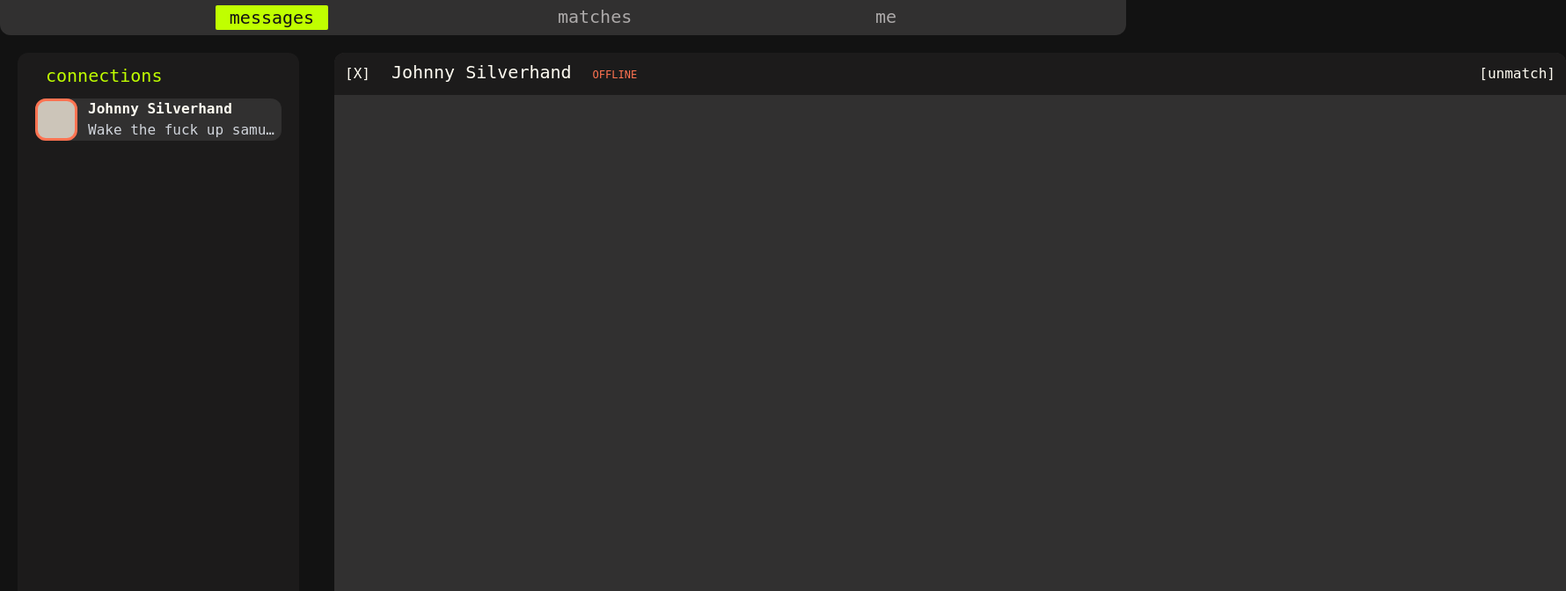
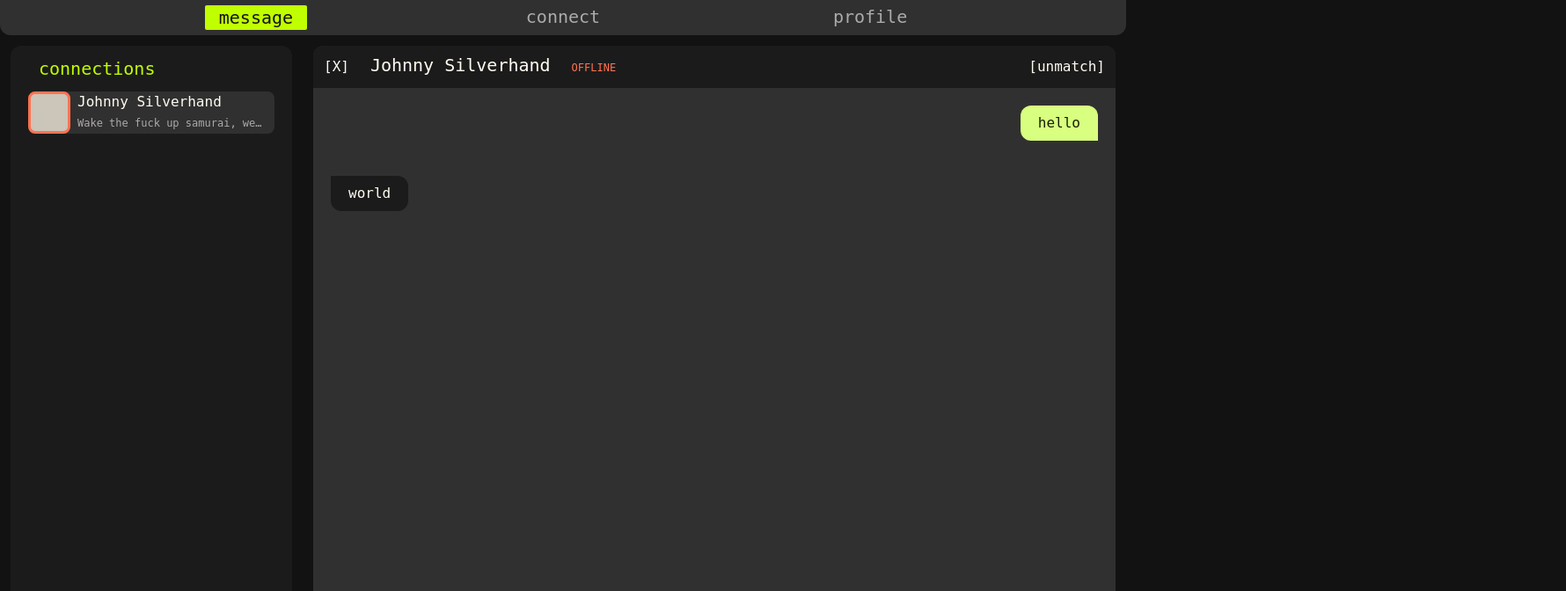
Before and after one commit to imranshiundu/MatchMe, a React (Vite) app in the folder frontend/: page /messages in a window 1280 px wide. Shown: the top 672 px of the page at 88% size, 1780 px wide, since content can reach past the window. Built offline with nearby package versions, Linux system fonts and the light colour scheme.

Commit message:
feature: frontend messaging visual

```diff
--- /dev/null
+++ b/frontend/src/components/chat/ChatBubble.tsx
@@ -0,0 +1,9 @@
+function ChatBubble({message, fromSender}) {
+    return (
+        <div
+            className={`${fromSender ? 'max-w-1/2 bg-[#D8FF80] text-[#141F00] ml-auto mr-5 my-5 px-5 py-2 rounded-xl rounded-br-none' : 'max-w-1/2 bg-[#1c1b1b] mr-auto ml-5 my-5 px-5 py-2 rounded-xl rounded-tl-none'}`}
+        >{message}</div>
+    )
+}
+
+export default ChatBubble;
--- a/frontend/src/components/chat/ChatView.tsx
+++ b/frontend/src/components/chat/ChatView.tsx
@@ -1,13 +1,18 @@
+import ChatBubble from '../chat/ChatBubble.tsx'
+
 function ChatView({connectionName, isOnline}) {
     return (
-        <div className={'flex flex-col bg-[#313030] rounded-xl min-w-350 min-h-210 ml-10 mt-5'}>
+        <div className={'flex flex-col bg-[#313030] rounded-xl w-full h-full'}>
             <header className={'bg-[#1C1B1B] rounded-t-xl h-12 py-2'}>
                 <button className={'px-3 py-1 inline hover:text-[#CCC5B9] cursor-pointer'}>[X]</button>
                 <p className={'px-3 py-1 text-xl inline'}>{connectionName}</p>
                 <p className={`px-3 inline text-xs ${isOnline ? "text-[#eaffb8]" : "text-[#ff7351]"}`}>{isOnline ? 'ONLINE' : 'OFFLINE'}</p>
                 <button className={'px-3 py-1 inline float-right cursor-pointer hover:text-[#ff7351]'}>[unmatch]</button>
             </header>
-            <div className={'flex-1'}></div>
+            <div className={'flex-1 flex flex-col'}>
+                    <ChatBubble message={'hello'} fromSender={true}/>
+                    <ChatBubble message={'world'} fromSender={false}/>
+            </div>
             <footer className={'bg-[#1C1B1B] rounded-b-xl h-15 flex justify-center'}>
                 <div className={'bg-[#403D39] rounded-xl h-10 mt-3'}>
                     <input type={'text'} className={'bg-[#403D39] ml-3 mt-2 w-200 outline-none'} placeholder={'write your message here'}/>
--- a/frontend/src/components/chat/ConnectionCard.tsx
+++ b/frontend/src/components/chat/ConnectionCard.tsx
@@ -1,10 +1,10 @@
 function ConnectionCard({connectionName, recentMessage, isOnline}) {
     return (
-        <div className={'bg-[#313030] rounded-xl flex max-w-80 cursor-pointer hover:bg-[#474646] mt-3 transition-color duration-150'}>
-            <div className={`h-12 w-12 bg-[#CCC5B9] border-3 ${isOnline ? "border-[#eaffb8]" : "border-[#ff7351]"} rounded-xl inline-block`}/>
-            <div className={'flex flex-col flex-1 ml-3 min-w-0'}>
-                <p className={'font-bold'}>{connectionName}</p>
-                <p className={'text-gray-300 truncate'}>{recentMessage}</p>
+        <div className={'bg-[#313030] rounded-lg flex max-w-80 cursor-pointer hover:bg-[#474646] mt-3 transition-color duration-150'}>
+            <div className={`h-12 w-12 bg-[#CCC5B9] border-3 ${isOnline ? "border-[#eaffb8]" : "border-[#ff7351]"} rounded-lg inline-block`}/>
+            <div className={'flex flex-col flex-1 ml-2 mr-2 min-w-0 gap-1'}>
+                <p className={''}>{connectionName}</p>
+                <p className={'text-[#adaaaa] text-xs truncate'}>{recentMessage}</p>
             </div>
         </div>
     )
--- a/frontend/src/components/layout/Header.tsx
+++ b/frontend/src/components/layout/Header.tsx
@@ -3,9 +3,9 @@ import { NavLink } from 'react-router-dom'
 function Header () {
     return (
         <header className='flex h-10 justify-evenly items-center bg-[#313030] text-[#adaaaa] rounded-b-xl text-xl'>
-            <NavLink to="/messages" className={({isActive})=> isActive ? 'bg-[#C0FF00] text-[#121212] px-4 rounded-xs':'hover:bg-[#474646] hover:border-[#C0FF00] border-b-3 border-transparent px-4 transition-all duration-150 rounded-xs'}>messages</NavLink>
-            <NavLink to="/dashboard" className={({isActive})=> isActive ? 'bg-[#C0FF00] text-[#121212] px-4 rounded-xs':'hover:bg-[#474646] hover:border-[#C0FF00] border-b-3 border-transparent px-4 transition-all duration-150 rounded-xs'}>matches</NavLink>
-            <NavLink to="/profile" className={({isActive})=> isActive ? 'bg-[#C0FF00] text-[#121212] px-4 rounded-xs':'hover:bg-[#474646] hover:border-[#C0FF00] border-b-3 border-transparent px-4 transition-all duration-150 rounded-xs'}>me</NavLink>
+            <NavLink to="/messages" className={({isActive})=> isActive ? 'bg-[#C0FF00] text-[#121212] px-4 rounded-xs':'hover:bg-[#474646] hover:border-[#C0FF00] border-b-3 border-transparent px-4 transition-all duration-150 rounded-xs'}>message</NavLink>
+            <NavLink to="/dashboard" className={({isActive})=> isActive ? 'bg-[#C0FF00] text-[#121212] px-4 rounded-xs':'hover:bg-[#474646] hover:border-[#C0FF00] border-b-3 border-transparent px-4 transition-all duration-150 rounded-xs'}>connect</NavLink>
+            <NavLink to="/profile" className={({isActive})=> isActive ? 'bg-[#C0FF00] text-[#121212] px-4 rounded-xs':'hover:bg-[#474646] hover:border-[#C0FF00] border-b-3 border-transparent px-4 transition-all duration-150 rounded-xs'}>profile</NavLink>
         </header>
     )
 }
--- a/frontend/src/components/layout/Layout.tsx
+++ b/frontend/src/components/layout/Layout.tsx
@@ -3,12 +3,12 @@ import { Outlet } from 'react-router-dom'
 
 function Layout () {
     return (
-        <>
+        <div className={'flex flex-col h-screen'}>
             <Header/>
-            <main>
+            <main className={'flex-1'}>
                 <Outlet/>
             </main>
-        </>
+        </div>
     )
 }
 
--- a/frontend/src/pages/Connections.tsx
+++ b/frontend/src/pages/Connections.tsx
@@ -13,14 +13,14 @@ function Connections() {
     };
 
     return (
-        <div className={'flex'}>
-            <section className={'max-w-80 ml-5 mt-5 bg-[#1C1B1B] px-5 py-3 rounded-xl'}>
+        <div className={'flex h-full'}>
+            <section className={'max-w-80 mx-3 my-3 bg-[#1C1B1B] px-5 py-3 rounded-xl'}>
                 <p className={'ml-3 text-[#C0FF00] text-xl'}>connections</p>
                 <div>
                     <ConnectionCard connectionName={connection.name} recentMessage={connection.recentMessage} isOnline={connection.online}/>
                 </div>
             </section>
-            <section className={'flex flex-col'}>
+            <section className={'flex-grow my-3 mx-3'}>
                 <ChatView connectionName={connection.name} isOnline={connection.online}/>
             </section>
         </div>
```
